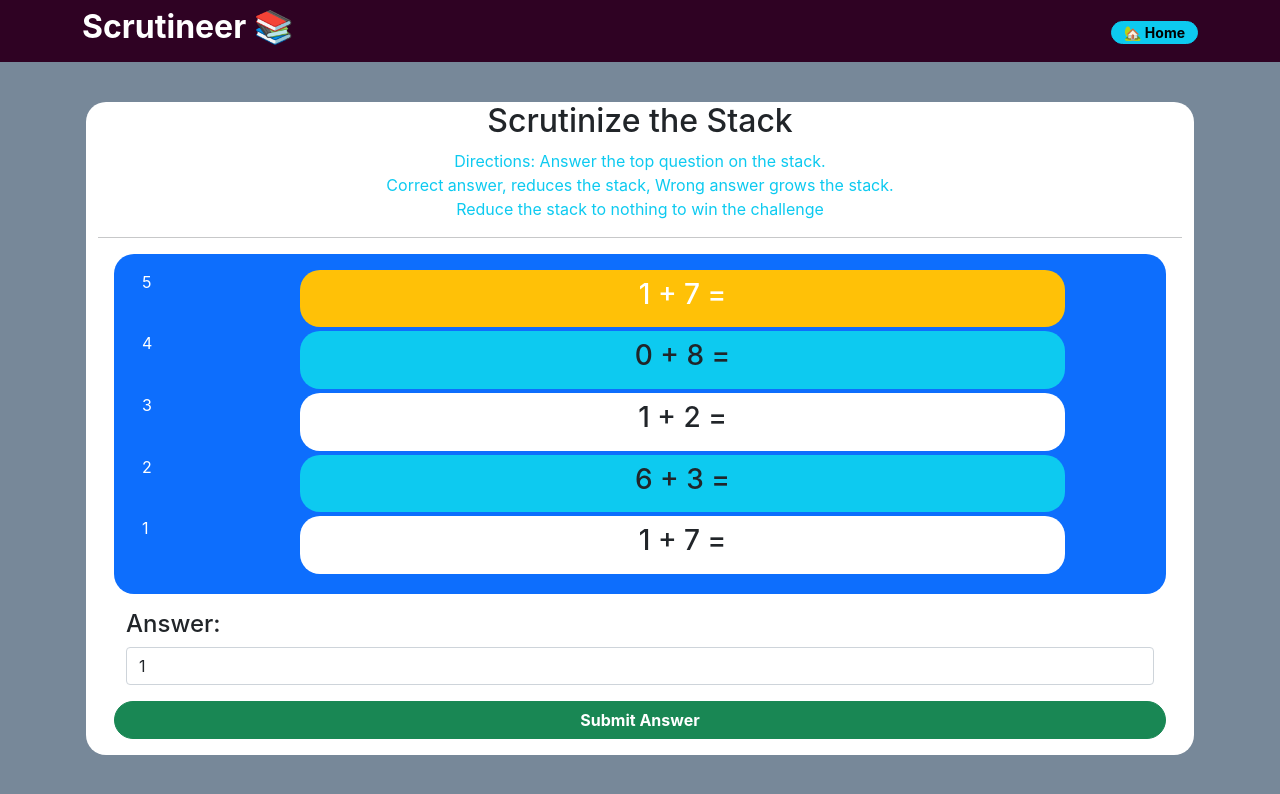
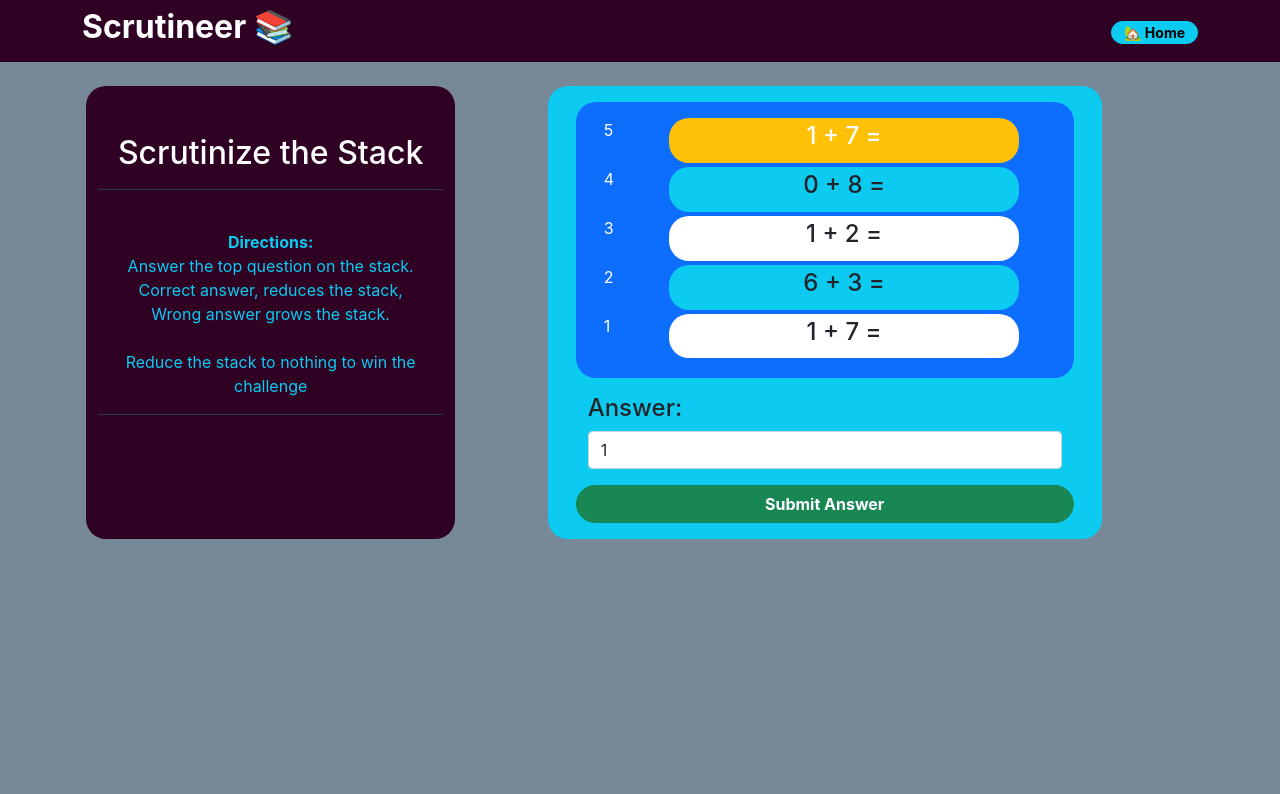
Before and after one commit to Virgilio-D-Cabading-Jr/Scrutineer, a React (Create React App) app in the folder client/: page /subject/1/stackmemory in a window 1280 px wide. Both pictures are taken after a click on the button "Start a New Round". Shown: the top 794 px of the page. Built offline with nearby package versions, Linux system fonts and the light colour scheme.

Commit message:
add two columms in in StackMemoryTool in client

```diff
--- a/client/src/components/ShowStackComp.jsx
+++ b/client/src/components/ShowStackComp.jsx
@@ -31,17 +31,19 @@ const ShowStackComp = (props) => {
                                 <div className='col-2'>{ stack.length-idx }</div>
                                 {
                                     idx == 0
-                                    ?   <div className='col-9 bg-warning p-2 round text-center'><h3>{ question }</h3></div>
+                                    ?   <div className='col-9 bg-warning p-1 round text-center'><h4>{ question }</h4></div>
                                     :   idx % 2 == 0
-                                        ?   <div className='col-9 bg-white text-dark p-2 round text-center'><h3>{ question }</h3></div>
-                                        :   <div className='col-9 bg-info text-dark p-2 round text-center'><h3>{ question }</h3></div>
+                                        ?   <div className='col-9 bg-white text-dark p-1 round text-center'><h4>{ question }</h4></div>
+                                        :   <div className='col-9 bg-info text-dark p-1 round text-center'><h4>{ question }</h4></div>
                                 }
 
                             </div>
                     })
                 :   stack.length<1
                     ?   <div className='row bg-success round m-3'>
-                                <img className='col img-fluid mt-3 mb-3 round' src="https://c.tenor.com/wGwD1kHjS4sAAAAC/you-win-8bit.gif" alt="Bravo You Win" border="0" />
+                            <div className='col text-center'>
+                                <img className='img-fluid mt-3 mb-3 round' src="https://i.ibb.co/k0DTn6X/goodjob900.png" alt="Bravo You Win" border="0" />
+                            </div>
                         </div>
                     :   <div className='row bg-danger round m-3'>
                             <div className='col'>
--- a/client/src/components/StackToolDoneButtonsComp.jsx
+++ b/client/src/components/StackToolDoneButtonsComp.jsx
@@ -5,7 +5,7 @@ import { useHistory } from 'react-router-dom';
 //  SHOW STACK COMPONENT
 ////////////////////////////////////////////////////
 
-const StackToolDoneButtonsComp = () => {
+const StackToolDoneButtonsComp = (props) => {
     const history = useHistory();
     return (<div>
         <div className='row'>
--- a/client/src/views/HomeView.jsx
+++ b/client/src/views/HomeView.jsx
@@ -10,7 +10,7 @@ import HomeNavBarComp from '../components/HomeNavBarComp';
 const HomeView = () => {
     return (<div>
         <HomeNavBarComp />
-        <div className='container mt-4'>
+        <div className='container mt-2'>
             <div className='row p-3 round'>
                 <div className="col-md-9 bg-info round show-welcome">
                     <h2>Welcome, Let's Study</h2>
--- a/client/src/views/StackMemoryToolView.jsx
+++ b/client/src/views/StackMemoryToolView.jsx
@@ -68,14 +68,18 @@ const StackMemoryToolView = (props) => {
     // **** Output *********************************
     return (<div>
         <NavBarComp />
-        <div className='container mt-4'>
+        <div className='container mt-2'>
             <div className='row p-3 round'>
-                <div className="col bg-white round">
-                    <h2 className='text-center' >Scrutinize the Stack</h2>
-                    <p className='text-center text-info' >Directions: Answer the top question on the stack.  <br />Correct answer, reduces the stack, Wrong answer grows the stack.  <br />Reduce the stack to nothing to win the challenge</p>
+                <div className="col-4 bg-maroon text-info round">
+                    <h2 className='text-center text-white mt-5' >Scrutinize the Stack</h2>
+                    <hr/><br/>
+                    <p className='text-center text-info' ><strong>Directions:</strong> <br/>Answer the top question on the stack.  <br />Correct answer, reduces the stack, <br/>Wrong answer grows the stack.  <br /><br/>Reduce the stack to nothing to win the challenge<br/></p>
                     {/* <p>Answer: {JSON.stringify(usersAnswer)}</p> */}
                     {/* <p>Message: {message}</p> */}
                     <hr />
+                </div>
+                <div className='col-1'></div>
+                <div className='col-6 bg-info round' >
                     {/* **** Determine if Tool has started or not ******** */}
                     {
                         toolStarted
@@ -116,18 +120,11 @@ const StackMemoryToolView = (props) => {
                                                 ?   <div className='m-3'>
                                                         <h2 className='text-center'>Congratulations, You Rock</h2>
                                                         <StackToolDoneButtonsComp subject={subject} setToolStarted={ setToolStarted } />
-                                                        <div className='row'>
-                                                            <button className='col m-3 btn btn-warning round' onClick={e=>setToolStarted(false)}>
-                                                                <strong className='text-white'>Reset Game</strong>
-                                                            </button>
-                                                            <button className='col m-3 btn btn-primary round' onClick={e=>{history.push("/subject/"+subject._id)}} >
-                                                                <strong className='text-white'>Study {subject.name} some more</strong>
-                                                            </button>
-                                                        </div>
                                                     </div>
                                                 // **** Lose Condition occured *********
                                                 :   <div className='m-3'>
                                                         <h2 className='text-center text-danger'>Oh pooh. . . Game Over</h2>
+                                                        <StackToolDoneButtonsComp subject={subject} setToolStarted={ setToolStarted } />
                                                     </div>
                                             }
                                         </div>
@@ -136,7 +133,7 @@ const StackMemoryToolView = (props) => {
                             // **** If Tool has not Started, show Start button ********
                             : <div className='stackImg'>
                                 <div className='row'>
-                                    <img className='col round'
+                                    <img className='col round mt-3'
                                         src="https://i.ibb.co/MPPxPYk/Srutineer-start-memory-stack-header.png"
                                         alt="Scrut Detective" />
                                 </div>
--- a/client/src/views/SubjectView.jsx
+++ b/client/src/views/SubjectView.jsx
@@ -14,7 +14,7 @@ const SubjectView = (props) => {
     // **** Output *********************************
     return (<div>
         <NavBarComp />
-        <div className='container mt-4'>
+        <div className='container mt-2'>
             <div className='row p-3 round'>
                 <div className="col bg-white round">
                     <h1>{ subject.name }</h1>
```
